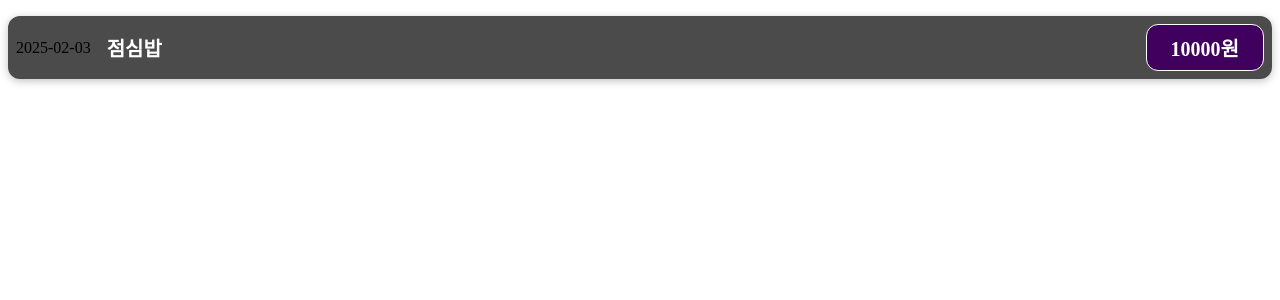
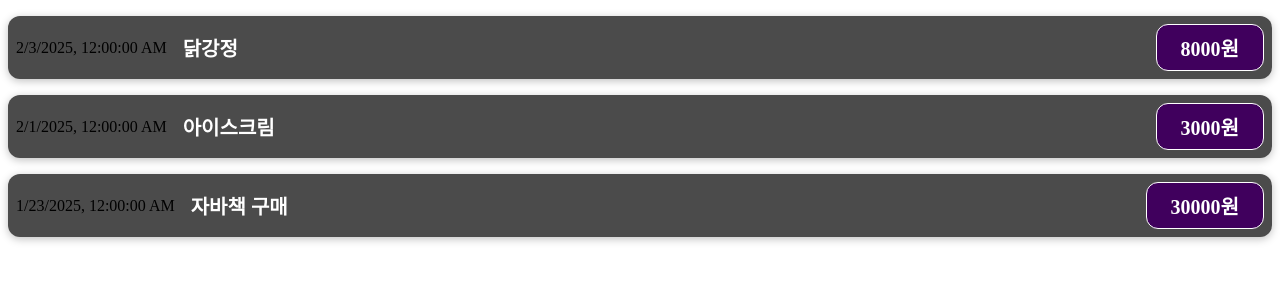
Before and after one commit to chchch928/react-study202501, a React (Vite) app: page / in a window 1280 px wide. Shown: the top 300 px of the page. Built offline with nearby package versions, Linux system fonts and the light colour scheme.

Commit message:
#0203-04 props 기초

```diff
--- a/src/App.jsx
+++ b/src/App.jsx
@@ -1,10 +1,23 @@
-import React from 'react';
 import ExpenseItem from "./components/expenses/ExpenseItem.jsx";
 
 const App = () => {
     return (
         <>
-         <ExpenseItem />
+            <ExpenseItem
+                title={'닭강정'}
+                price={8000}
+                date={new Date(2025, 1, 3)}
+            />
+            <ExpenseItem
+                title={'아이스크림'}
+                price={3000}
+                date={new Date(2025, 1, 1)}
+            />
+            <ExpenseItem
+                title={'자바책 구매'}
+                price={30000}
+                date={new Date(2024, 12, 23)}
+            />
         </>
     );
 };
--- a/src/components/expenses/ExpenseItem.jsx
+++ b/src/components/expenses/ExpenseItem.jsx
@@ -1,13 +1,14 @@
 import React from 'react'
 import './ExpenseItem.css';
 
-const ExpenseItem = () => {
+const ExpenseItem = ( { title, price, date }) => {
+
     return (
         <div className='expense-item'>
-            <div>2025-02-03</div>
+            <div>{date.toLocaleString()}</div>
             <div className='expense-item__description'>
-                <h2>점심밥</h2>
-                <div className='expense-item__price'>10000원</div>
+                <h2>{title}</h2>
+                <div className='expense-item__price'>{price}원</div>
             </div>
         </div>
     );
```
